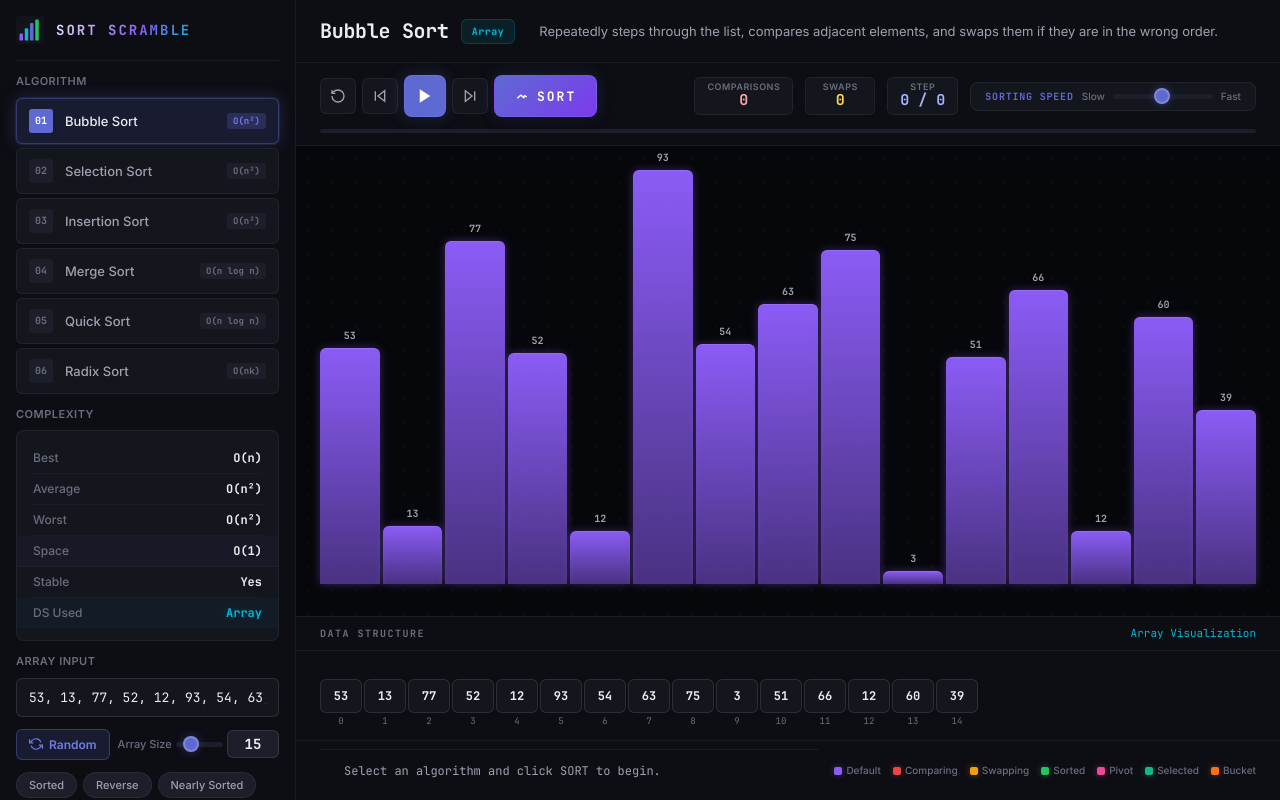
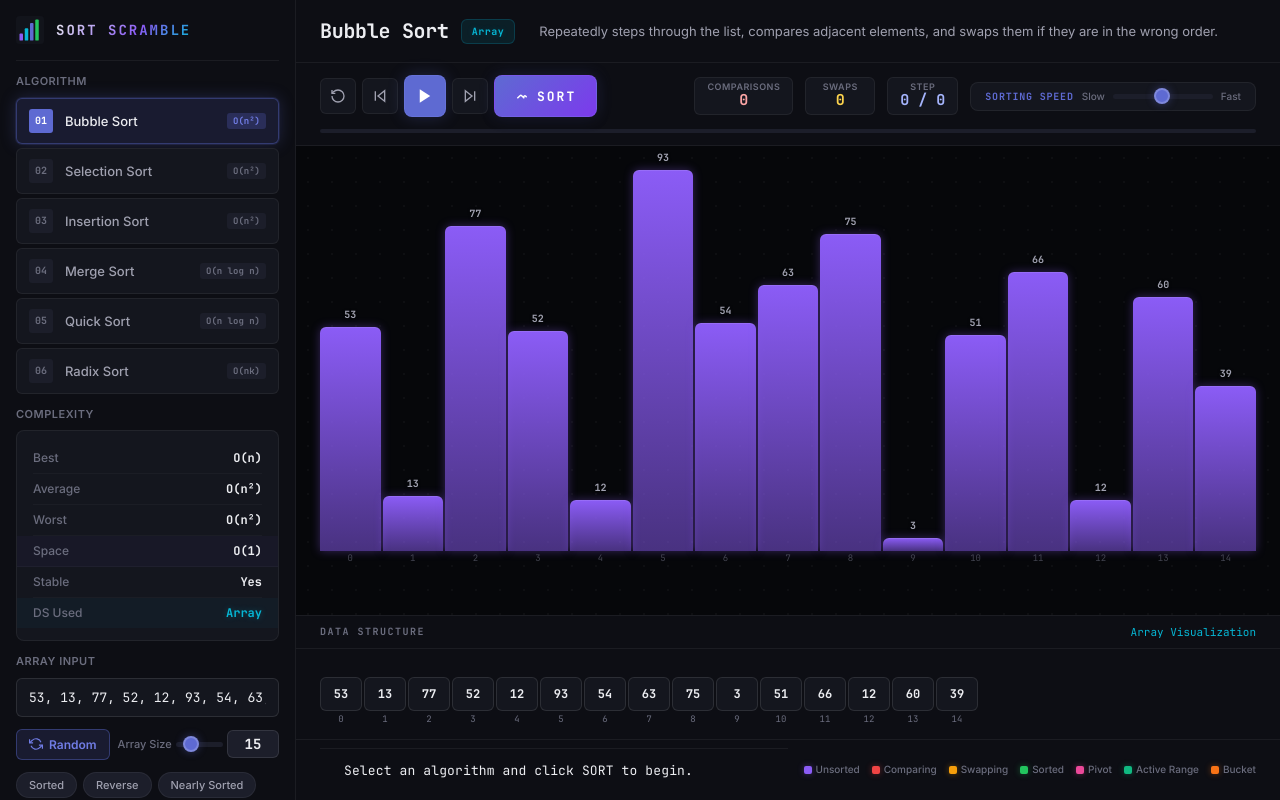
Before and after one commit to deadmouser/SORT-SCRAMBLED-NUMBER, a Flask app: page / in a window 1280 px wide. Run offline with Flask 3, Linux system fonts and the light colour scheme.

Commit message:
feat: improve visualization clarity with educational messages and index labels

```diff
--- a/algorithms/bubble_sort.py
+++ b/algorithms/bubble_sort.py
@@ -51,7 +51,7 @@ def generate_steps(arr):
                         "unsorted": [0, n - 1 - i]
                     }
                 },
-                "message": f"Comparing arr[{j}]={a[j]} and arr[{j + 1}]={a[j + 1]}",
+                "message": f"Pass {i+1}: Comparing {a[j]} and {a[j+1]} — {'need to swap!' if a[j] > a[j+1] else 'already in order.'}",
                 "operation": "compare",
                 "stats": {**stats}
             })
@@ -79,7 +79,7 @@ def generate_steps(arr):
                             "unsorted": [0, n - 1 - i]
                         }
                     },
-                    "message": f"Swapped arr[{j}]={a[j]} and arr[{j + 1}]={a[j + 1]}",
+                    "message": f"Pass {i+1}: Swapped {a[j]} ↔ {a[j+1]} — the larger value bubbles right.",
                     "operation": "swap",
                     "stats": {**stats}
                 })
--- a/algorithms/insertion_sort.py
+++ b/algorithms/insertion_sort.py
@@ -47,7 +47,7 @@ def generate_steps(arr):
                     "unsorted": [i, n - 1]
                 }
             },
-            "message": f"Selecting key arr[{i}]={key} to insert into sorted region",
+            "message": f"Picking up {key} — need to insert it into the sorted region [0..{i-1}].",
             "operation": "compare",
             "stats": {**stats}
         })
@@ -75,7 +75,7 @@ def generate_steps(arr):
                         "unsorted": [i, n - 1]
                     }
                 },
-                "message": f"Comparing key={key} with arr[{j}]={a[j]}",
+                "message": f"Is {key} < {a[j]}? Yes — need to shift {a[j]} right to make room.",
                 "operation": "compare",
                 "stats": {**stats}
             })
@@ -103,7 +103,7 @@ def generate_steps(arr):
                         "unsorted": [i, n - 1]
                     }
                 },
-                "message": f"Shifted arr[{j}]={a[j]} to position {j + 1}",
+                "message": f"Shifted {a[j]} one position right → slot {j+1}.",
                 "operation": "swap",
                 "stats": {**stats}
             })
--- a/algorithms/selection_sort.py
+++ b/algorithms/selection_sort.py
@@ -50,7 +50,7 @@ def generate_steps(arr):
                         "unsorted": [i, n - 1]
                     }
                 },
-                "message": f"Comparing arr[{min_idx}]={a[min_idx]} with arr[{j}]={a[j]}",
+                "message": f"Searching for minimum in unsorted region. Current min={a[min_idx]}. Checking {a[j]} — {'new min found!' if a[j] < a[min_idx] else 'not smaller.'}",
                 "operation": "compare",
                 "stats": {**stats}
             })
@@ -80,7 +80,7 @@ def generate_steps(arr):
                         "unsorted": [i, n - 1]
                     }
                 },
-                "message": f"Swapped arr[{i}]={a[i]} and arr[{min_idx}]={a[min_idx]}",
+                "message": f"Found minimum {a[i]} — swapping it to position {i} to extend sorted region.",
                 "operation": "swap",
                 "stats": {**stats}
             })
--- a/static/css/main.css
+++ b/static/css/main.css
@@ -1001,18 +1001,39 @@ body {
 .bar-chart {
     display: flex;
     align-items: flex-end;
-    gap: 3px;
+    gap: 2px;
     width: 100%;
     height: 100%;
     position: relative;
     z-index: 1;
+    padding-bottom: 20px;  /* space for index labels */
+}
+
+.bar-wrapper {
+    flex: 1;
+    display: flex;
+    flex-direction: column;
+    align-items: center;
+    height: 100%;
+    min-width: 6px;
+    justify-content: flex-end;
+}
+
+.bar-index {
+    font-family: var(--font-mono);
+    font-size: 9px;
+    color: var(--text-muted);
+    text-align: center;
+    margin-top: 3px;
+    opacity: 0.6;
+    line-height: 1;
 }
 
 /* ═════════════════════════════════════════════════════
    BARS — Gradient fills + Glow
    ═════════════════════════════════════════════════════ */
 .bar {
-    flex: 1;
+    width: 100%;
     min-width: 6px;
     border-radius: var(--radius-sm) var(--radius-sm) 0 0;
     transition: height 200ms cubic-bezier(0.4, 0, 0.2, 1),
@@ -1308,13 +1329,14 @@ body {
 
 .message-bar {
     font-family: var(--font-mono);
-    font-size: 12px;
-    color: var(--text-secondary);
+    font-size: 13px;
+    color: var(--text-primary);
     flex: 1;
     min-width: 0;
     overflow: hidden;
     text-overflow: ellipsis;
     white-space: nowrap;
+    letter-spacing: 0.01em;
 }
 
 .legend-inline {
--- a/static/js/renderer.js
+++ b/static/js/renderer.js
@@ -18,6 +18,9 @@ const Renderer = (() => {
         barChart.innerHTML = '';
 
         arr.forEach((val, i) => {
+            const wrapper = document.createElement('div');
+            wrapper.className = 'bar-wrapper';
+
             const bar = document.createElement('div');
             const state = states[String(i)] || 'default';
             const pct = (val / maxVal) * 100;
@@ -29,7 +32,17 @@ const Renderer = (() => {
                 bar.setAttribute('data-value', val);
             }
 
-            barChart.appendChild(bar);
+            wrapper.appendChild(bar);
+
+            // Index label below bar
+            if (arr.length <= 30) {
+                const idx = document.createElement('div');
+                idx.className = 'bar-index';
+                idx.textContent = i;
+                wrapper.appendChild(idx);
+            }
+
+            barChart.appendChild(wrapper);
         });
     }
 
--- a/templates/index.html
+++ b/templates/index.html
@@ -221,12 +221,12 @@
                 Select an algorithm and click SORT to begin.
             </div>
             <div class="legend-inline">
-                <div class="legend-item"><span class="legend-swatch swatch--default"></span>Default</div>
+                <div class="legend-item"><span class="legend-swatch swatch--default"></span>Unsorted</div>
                 <div class="legend-item"><span class="legend-swatch swatch--comparing"></span>Comparing</div>
                 <div class="legend-item"><span class="legend-swatch swatch--swapping"></span>Swapping</div>
                 <div class="legend-item"><span class="legend-swatch swatch--sorted"></span>Sorted</div>
                 <div class="legend-item"><span class="legend-swatch swatch--pivot"></span>Pivot</div>
-                <div class="legend-item"><span class="legend-swatch swatch--selected"></span>Selected</div>
+                <div class="legend-item"><span class="legend-swatch swatch--selected"></span>Active Range</div>
                 <div class="legend-item"><span class="legend-swatch swatch--bucket"></span>Bucket</div>
             </div>
         </div>
```
